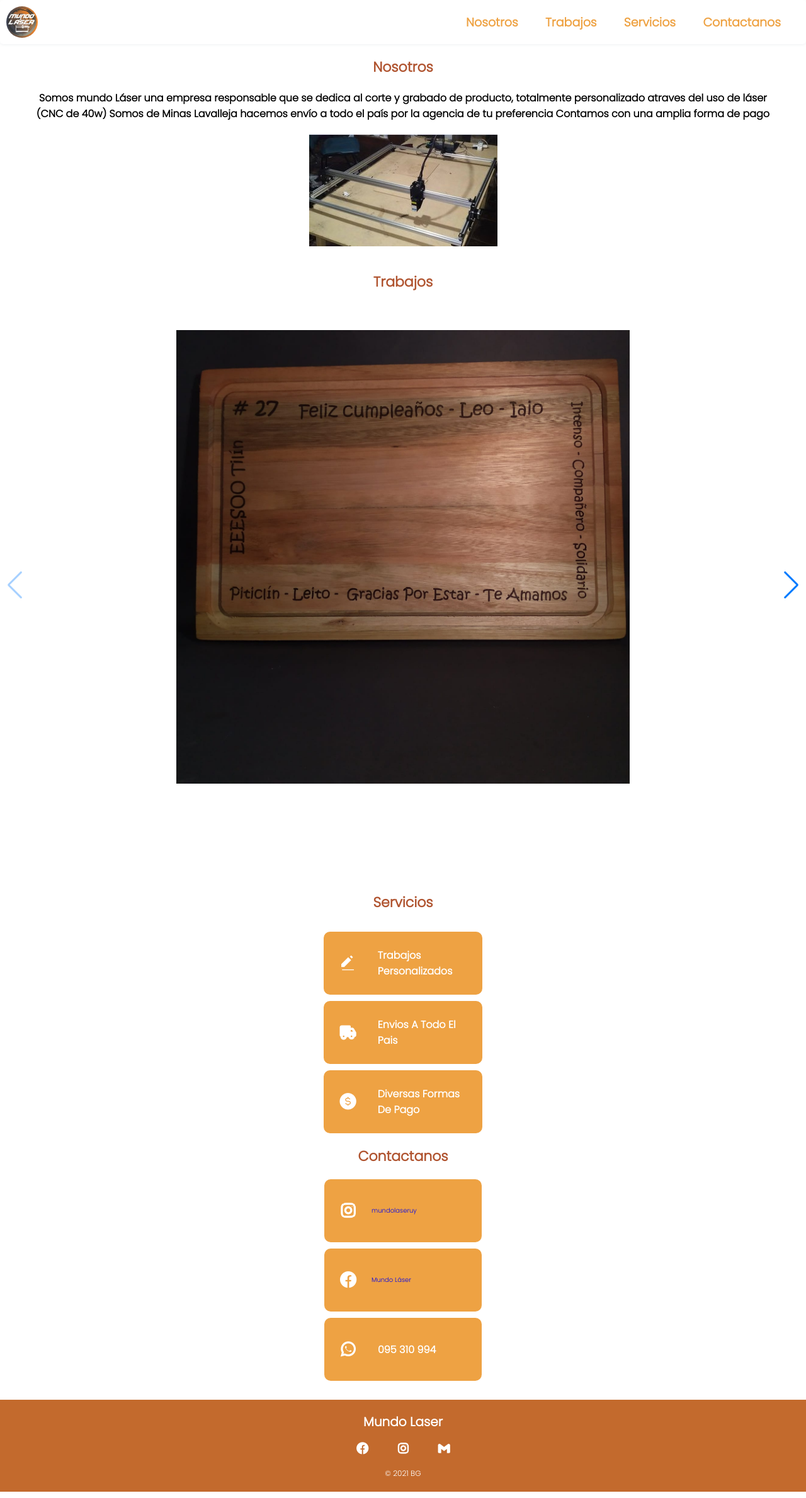
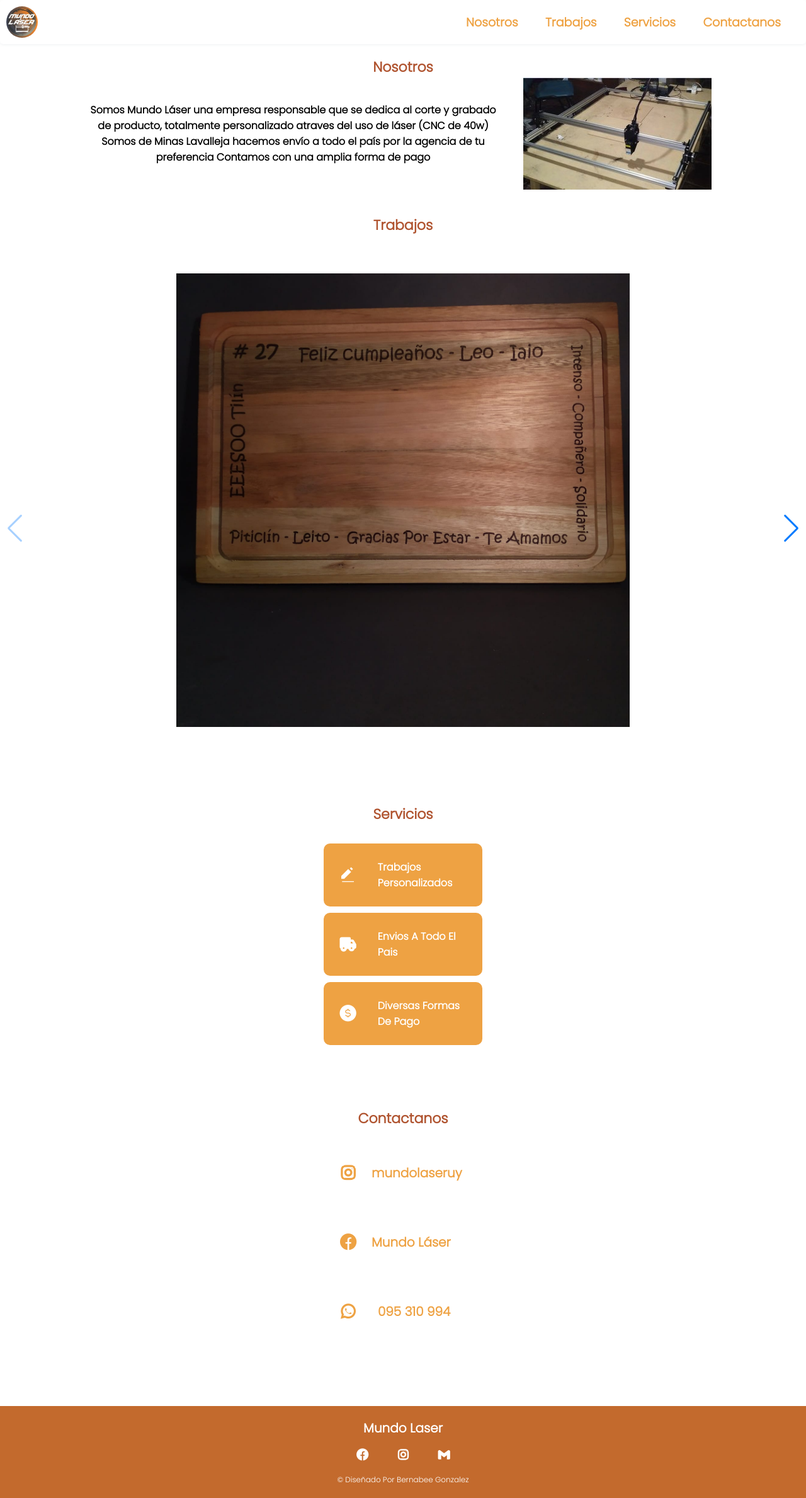
Before and after one commit to Berna-git/Mundo-laser, a plain HTML site: page public/index.html in a window 1280 px wide. Shown: the whole page at 63% size. Drawn offline with nearby package versions, Linux system fonts and the light colour scheme.

Commit message:
web page esperando revision del cliente

```diff
--- a/public/assets/style.css
+++ b/public/assets/style.css
@@ -16,12 +16,11 @@
     margin: 0;
     padding: 0;
     font-size: 10px;
-
 }
 
 html {
     font-family: 'Poppins', sans-serif;
-    scroll-behavior:smooth;
+    scroll-behavior: smooth;
 }
 
 li {
@@ -114,7 +113,6 @@ a {
     }
 }
 
-
 /* ====== Nosotros ======== */
 .section-nosotros {
     display: flex;
@@ -206,6 +204,7 @@ a {
     height: 100%;
     justify-content: center;
     margin-top: 20px;
+    margin-bottom: 40px;
 
 }
 .item-service {
@@ -229,7 +228,25 @@ a {
 }
 
 /* ========= Section Conctacto ========== */
+.item-service a {
+    color: white;
+    font-size: 2rem;
+    font-weight: 600;
+}
+.item-contact:hover {
+    transform: scale(1.1);
+}
 
+.item-contact {
+    background-color: white;
+    color: var(--main-color);
+}
+.item-contact a {
+    color: var(--main-color);
+}
+.item-contact h3 {
+    font-size: 2rem;
+}
 /* ========= Footer ============ */
 
 .footer{
@@ -261,3 +278,36 @@ body > main > footer > p:nth-child(3) {
     color: #fff;
     font-size: 1.2rem;
 }
+
+/* === Media Queris == */
+
+@media (min-width: 800px) {
+    .section-nosotros_info {
+        flex-direction: row;
+        padding: 0 30px;
+    }
+    .section-nosotros_info img {
+        margin-right: 50px;
+    }
+
+    .container-service-info {
+        margin-bottom: 70px;
+    }
+}
+@media (min-width: 500px) {
+    .sub-title-servicios {
+        margin: -100px 0 30px 0;
+    }
+    .container-service-info {
+        margin-bottom: 50px;
+    }
+}
+
+@media (min-width: 1000px) {
+    .section-nosotros_info {
+        padding: 0 100px;
+    }
+    .container-service-info {
+        margin-bottom: 100px;
+    }
+}
--- a/public/index.html
+++ b/public/index.html
@@ -36,42 +36,43 @@
         </nav>
     </header>
     <main>
+        <!-- ====== Seccion Nosotros =========== -->
         <section class="section-nosotros" id="Nosotros" >
             <h2 class="sub-title">Nosotros</h2>
             <div class="section-nosotros_info">
-                <p>Somos mundo Láser una empresa responsable que se dedica al corte y grabado de producto, totalmente personalizado atraves del uso de láser (CNC de 40w)
+                <p>Somos Mundo Láser una empresa responsable que se dedica al corte y grabado de producto, totalmente personalizado atraves del uso de láser (CNC de 40w)
                     Somos de Minas Lavalleja hacemos envío a todo el país por la agencia de tu preferencia
                     Contamos con una amplia forma de pago</p>
                 <img src="./assets/img/img-Laser2.jpg" alt="">
             </div>
         </section>
 
-        <!-- === Section Trabajos Presentacion ===-->
+        <!-- === Seccion Trabajos Presentacion ===-->
             <!-- Swiper -->
-            <div class="swiper mySwiper">
+            <div class="swiper mySwiper" id="Trabajo">
                 <h2 class="sub-title sub-title-trabajo">Trabajos</h2>
 
                 <div class="swiper-wrapper">
-                  <div class="swiper-slide"><img src="./assets/img/Swiper1.jpeg" alt=""></div>
-                  <div class="swiper-slide"><img src="./assets/img/Swiper2.jpeg" alt=""></div>
-                  <div class="swiper-slide"><img src="./assets/img/Swiper3.jpeg" alt=""></div>
-                  <div class="swiper-slide"><img src="./assets/img/Swiper4.jpeg" alt=""></div>
-                  <div class="swiper-slide"><img src="./assets/img/Swiper5.jpeg" alt=""></div>
-                  <div class="swiper-slide"><img src="./assets/img/Swiper6.jpeg" alt=""></div>
-                  <div class="swiper-slide"><img src="./assets/img/Swiper7.jpeg" alt=""></div>
-                  <div class="swiper-slide"><img src="./assets/img/Swiper8.jpeg" alt=""></div>
-                  <div class="swiper-slide"><img src="./assets/img/Swiper9.jpeg" alt=""></div>
-                  <div class="swiper-slide"><img src="./assets/img/Swiper10.jpeg" alt=""></div>
-                  <div class="swiper-slide"><img src="./assets/img/Swiper11.jpeg" alt=""></div>
-                  <div class="swiper-slide"><img src="./assets/img/Swiper12.jpeg" alt=""></div>
+                  <div class="swiper-slide"><img src="./assets/img/Swiper1.jpeg" alt="Imagen de productos de mundo laser"></div>
+                  <div class="swiper-slide"><img src="./assets/img/Swiper2.jpeg" alt="Imagen de productos de mundo laser"></div>
+                  <div class="swiper-slide"><img src="./assets/img/Swiper3.jpeg" alt="Imagen de productos de mundo laser"></div>
+                  <div class="swiper-slide"><img src="./assets/img/Swiper4.jpeg" alt="Imagen de productos de mundo laser"></div>
+                  <div class="swiper-slide"><img src="./assets/img/Swiper5.jpeg" alt="Imagen de productos de mundo laser"></div>
+                  <div class="swiper-slide"><img src="./assets/img/Swiper6.jpeg" alt="Imagen de productos de mundo laser"></div>
+                  <div class="swiper-slide"><img src="./assets/img/Swiper7.jpeg" alt="Imagen de productos de mundo laser"></div>
+                  <div class="swiper-slide"><img src="./assets/img/Swiper8.jpeg" alt="Imagen de productos de mundo laser"></div>
+                  <div class="swiper-slide"><img src="./assets/img/Swiper9.jpeg" alt="Imagen de productos de mundo laser"></div>
+                  <div class="swiper-slide"><img src="./assets/img/Swiper10.jpeg" alt="Imagen de productos de mundo laser"></div>
+                  <div class="swiper-slide"><img src="./assets/img/Swiper11.jpeg" alt="Imagen de productos de mundo laser"></div>
+                  <div class="swiper-slide"><img src="./assets/img/Swiper12.jpeg" alt="Imagen de productos de mundo laser"></div>
 
                 </div>
                 <div class="swiper-button-next"></div>
                 <div class="swiper-button-prev"></div>
                 <!-- <div class="swiper-pagination"></div> -->
               </div>
-
-        <section class="section-servicios">
+  <!-- =======Seccion de Servicios ======= -->
+        <section class="section-servicios" id="Servicio">
             <h2 class="sub-title-servicios">Servicios</h2>
             <div class="container-service-info">
                 <div class="item-service">
@@ -89,26 +90,29 @@
             </div>
         </section>
 
-        <section class="section-contacto">
+  <!-- =======Seccion de Contacto ============== -->
 
-            <h2 class="sub-title sub-title-contacto" id="Contactanos">Contactanos</h2>
+        <section class="section-contacto" id="Contactanos">
+
+            <h2 class="sub-title sub-title-contacto" >Contactanos</h2>
 
             <div class="container-service-info">
-                <div class="item-service">
+                <div class="item-service item-contact">
                     <i class='bx bxl-instagram'></i>
                     <a href="https://www.instagram.com/mundolaseruy/">mundolaseruy</a>
                 </div>
-                <div class="item-service">
+                <div class="item-service item-contact">
                     <i class='bx bxl-facebook-circle'></i>
                     <a href="https://www.facebook.com/Mundo-L%C3%A1ser-110623174747897  ">Mundo Láser</a>
                 </div>
-                <div class="item-service">
+                <div class="item-service item-contact">
                     <i class='bx bxl-whatsapp'></i>
-                    <h3>095 310 994 </h3>
+                    <h3  >095 310 994 </h3>
                 </div>
 
             </div>
         </section>
+        <!-- ========= Foooter ========= -->
         <footer class="footer">
             <p class="footer__title">Mundo Laser</p>
             <div class="footer__social">
@@ -116,7 +120,7 @@
                 <a href="https://www.instagram.com/mundolaseruy/" class="footer__icon"><i class='bx bxl-instagram' ></i></a>
                 <a href="./assets/gmail.html" class="footer__icon"><i class='bx bxl-gmail'></i></a>
             </div>
-            <p>&#169; 2021 BG
+            <p>&#169; Diseñado Por Bernabee Gonzalez
             </p>
         </footer>
     </main>
```
